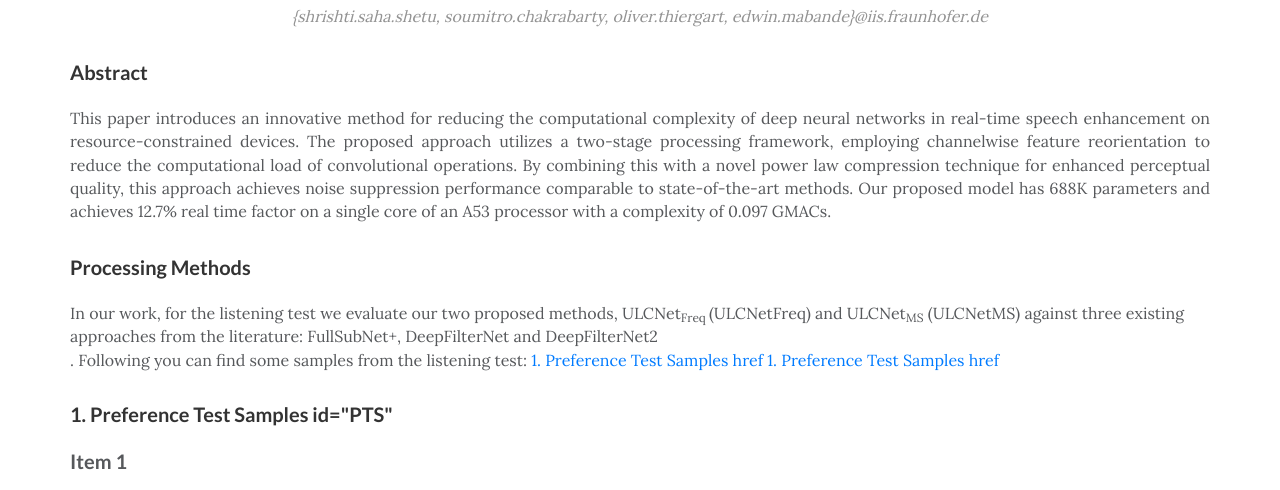
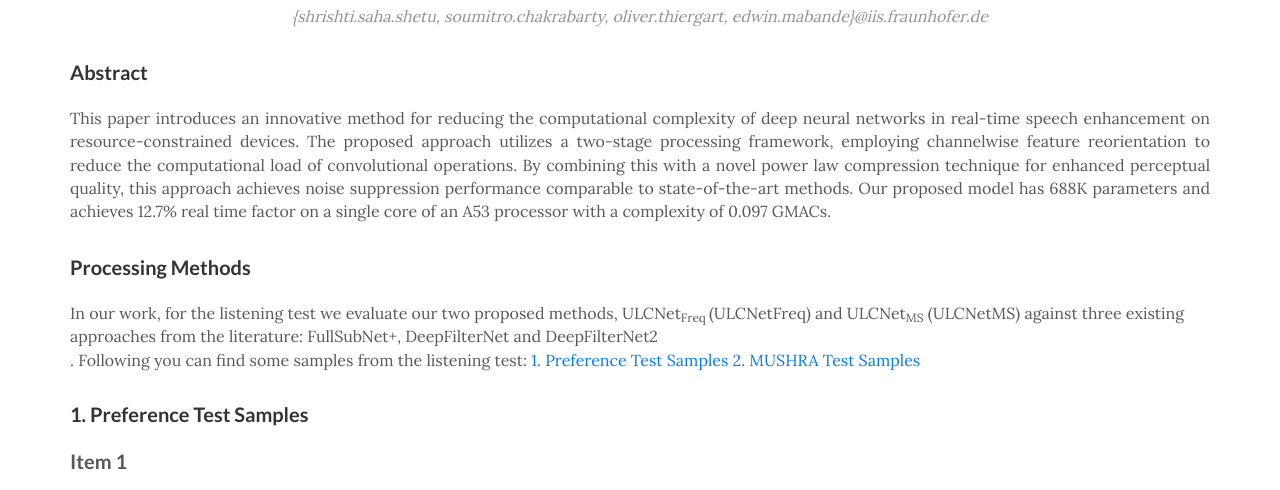
Before and after one commit to fhgainr/fhgainr.github.io, a plain HTML site: page ULCNet/index.html in a window 1280 px wide. Shown: the part 379-869 px from the top of the page. Drawn offline with nearby package versions, Linux system fonts and the light colour scheme.

Commit message:
Update index.html

```diff
--- a/ULCNet/index.html
+++ b/ULCNet/index.html
@@ -42,11 +42,12 @@
                             three existing approaches from the literature: FullSubNet+, DeepFilterNet and DeepFilterNet2 <br>.
 
                             Following you can find some samples from the listening test:
-                            <a href="#PTS">1. Preference Test Samples href</a>
-                            <a href="#MTS">1. Preference Test Samples href</a>
+                            <a href="#PTS">1. Preference Test Samples </a>
+                            <a href="#MTS">2. MUSHRA Test Samples </a>
 
                           <br>
-                          <h2>1. Preference Test Samples id="PTS" </h2>
+                          <div id="PTS"></div>
+                          <h2>1. Preference Test Samples</h2>
                         </p>
                         <h5>Item 1</h5>
                         <p>
@@ -167,8 +168,8 @@
 
                         </p>
 
-
-                        <h2>2. MUSHRA Samples id="MTS" </h2>
+                  <div id="MTS"></div>
+                        <h2>2. MUSHRA Test Samples</h2>
                     </p>
                     <h5>Item 1</h5>
                     <p>
```
